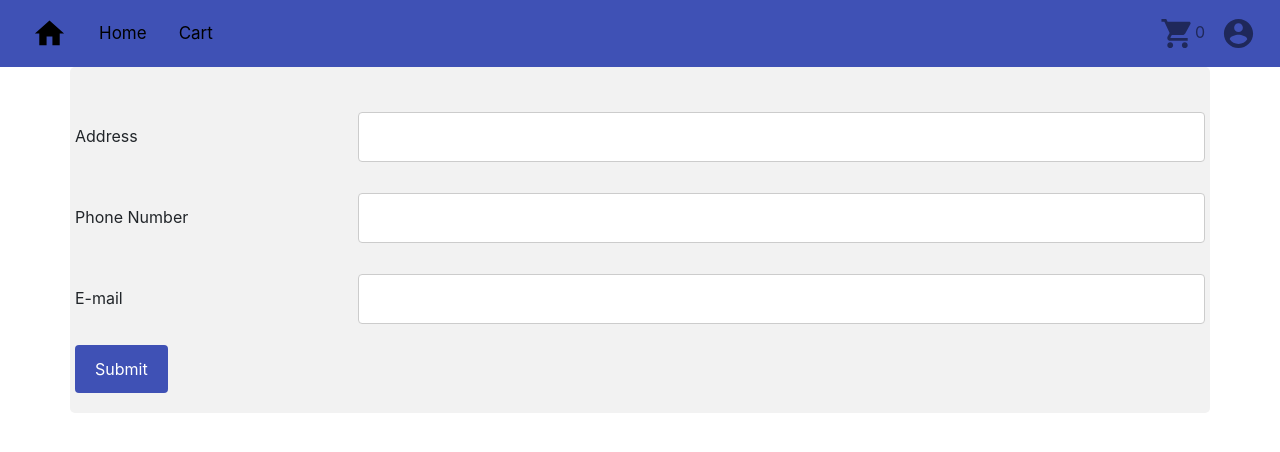
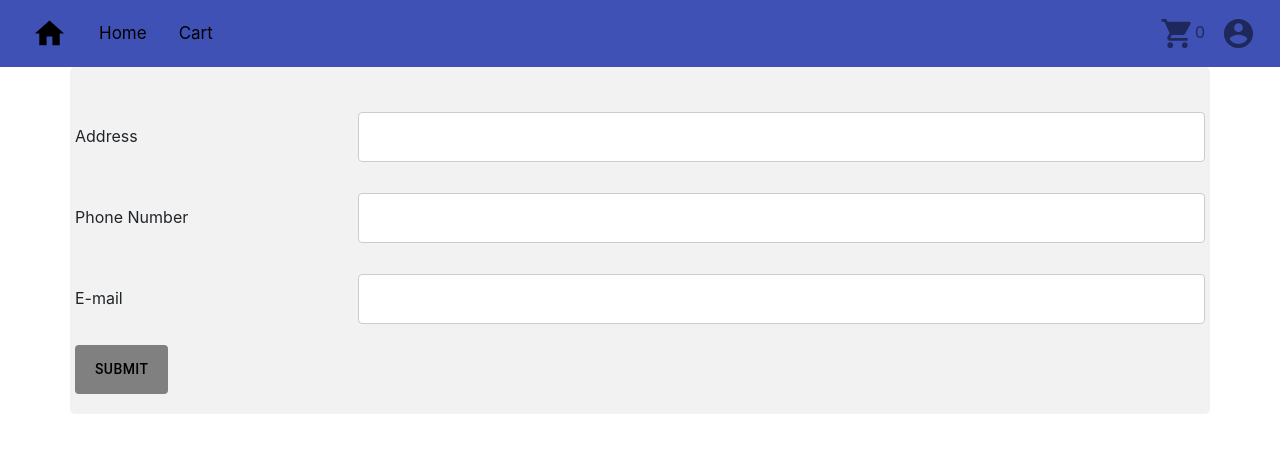
Before and after one commit to michealabidfekrysaad/react-shopping-cart, a React (Create React App) app: page /order in a window 1280 px wide. Shown: the top 452 px of the page. Built offline with nearby package versions, Linux system fonts and the light colour scheme.

Commit message:
in order replace button by Btn component, make btn disabled

```diff
--- a/src/component/Btn/Btn.js
+++ b/src/component/Btn/Btn.js
@@ -1,9 +1,26 @@
 import React from "react";
 import Button from "@material-ui/core/Button";
 
-const Btn = ({ size, variant, color, content, handleClick }) => {
+const Btn = ({
+  className,
+  isDisabled,
+  type,
+  size,
+  variant,
+  color,
+  content,
+  handleClick,
+}) => {
   return (
-    <Button size={size} variant={variant} color={color} onClick={handleClick}>
+    <Button
+      type={type}
+      className={className}
+      disabled={isDisabled}
+      size={size}
+      variant={variant}
+      color={color}
+      onClick={handleClick}
+    >
       {content}
     </Button>
   );
--- a/src/container/Order/Order.js
+++ b/src/container/Order/Order.js
@@ -4,13 +4,14 @@ import * as Yup from "yup";
 import Input from "../../component/Input/Input";
 import "./Order.scss";
 import { emptyCart } from "../../store/actions/Cart";
+import Btn from "../../component/Btn/Btn";
 
+const Order = ({ emptyCart }) => {
   const initialValues = {
     address: "",
     phoneNumber: "",
     email: "",
   };
-
   const validationSchema = Yup.object({
     address: Yup.string().required("Required"),
     phoneNumber: Yup.string()
@@ -20,9 +21,6 @@ const validationSchema = Yup.object({
       ),
     email: Yup.string().email("Must be valid E-mail").required("Required"),
   });
-
-const Order = (props) => {
-  const { emptyCart } = props;
   const onSubmit = (values, onSubmitProps) => {
     alert("action submitted");
     onSubmitProps.resetForm();
@@ -43,16 +41,16 @@ const Order = (props) => {
           </div>
           <div className="col-75">
             <Input
-                type= "text"
-                id= "address"
-                name= "address"
-                onBlur= {formik.handleBlur}
-                onChange= {formik.handleChange}
-                value= {formik.values.address}
+              type="text"
+              id="address"
+              name="address"
+              onBlur={formik.handleBlur}
+              onChange={formik.handleChange}
+              value={formik.values.address}
             />
-            {formik.errors.address && formik.touched.address ? (
+            {formik.errors.address && formik.touched.address && (
               <div className="err-message">{formik.errors.address}</div>
-            ) : null}
+            )}
           </div>
         </div>
         <div className="row">
@@ -61,16 +59,16 @@ const Order = (props) => {
           </div>
           <div className="col-75">
             <Input
-                type= "number"
-                id= "phoneNumber"
-                name= "phoneNumber"
-                onBlur= {formik.handleBlur}
-                onChange= {formik.handleChange}
-                value= {formik.values.phoneNumber}
+              type="number"
+              id="phoneNumber"
+              name="phoneNumber"
+              onBlur={formik.handleBlur}
+              onChange={formik.handleChange}
+              value={formik.values.phoneNumber}
             />
-            {formik.errors.phoneNumber && formik.touched.phoneNumber ? (
+            {formik.errors.phoneNumber && formik.touched.phoneNumber && (
               <div className="err-message">{formik.errors.phoneNumber}</div>
-            ) : null}
+            )}
           </div>
         </div>
         <div className="row">
@@ -79,22 +77,25 @@ const Order = (props) => {
           </div>
           <div className="col-75">
             <Input
-                type= "email"
-                id= "email"
-                name= "email"
-                onBlur= {formik.handleBlur}
-                onChange= {formik.handleChange}
-                value= {formik.values.email}
+              type="email"
+              id="email"
+              name="email"
+              onBlur={formik.handleBlur}
+              onChange={formik.handleChange}
+              value={formik.values.email}
             />
-            {formik.errors.email && formik.touched.email ? (
+            {formik.errors.email && formik.touched.email && (
               <div className="err-message">{formik.errors.email}</div>
-            ) : null}
+            )}
           </div>
         </div>
         <div className="row">
-          <button type="submit" disabled={!formik.dirty}>
-            Submit
-          </button>
+          <Btn
+            type="submit"
+            isDisabled={!formik.dirty}
+            className={!formik.dirty ? "disabledBtn" : null}
+            content="Submit"
+          />
         </div>
       </form>
     </div>
--- a/src/container/Order/Order.scss
+++ b/src/container/Order/Order.scss
@@ -33,7 +33,7 @@ $space-12PX: 12px;
         position: absolute;
         color: red;
         font-weight: 500;
-        font-family: monospace,sans-serif;
+        font-family: monospace, sans-serif;
       }
     }
     button {
@@ -46,6 +46,11 @@ $space-12PX: 12px;
       cursor: pointer;
       float: right;
     }
+    .disabledBtn {
+      background-color: grey;
+      pointer-events: none;
+      color: black;
+    }
   }
   .row:after {
     content: "";
--- a/src/container/Products/Products.js
+++ b/src/container/Products/Products.js
@@ -35,7 +35,7 @@ const Products = (props) => {
 
   const { ProductsRequest, addToCartA } = props;
   useEffect(() => {
-    ProductsRequest({});
+    ProductsRequest();
   }, [ProductsRequest]);
 
   const addToCart = (product) => {
--- a/src/network/Apis.js
+++ b/src/network/Apis.js
@@ -1,5 +1,5 @@
 import { axiosInstance } from "./Index";
 
-export const getProducts = async (payload) => {
+export const getProducts = async () => {
   return await axiosInstance.get(`/products`, { handlerEnabled: true });
 };
--- a/src/store/actions/Products.js
+++ b/src/store/actions/Products.js
@@ -1,8 +1,7 @@
 import * as types from "../types/Products";
 
-export const ProductsRequest = (payload) => ({
-    type: types.GET_PRODUCTS_REQUEST,
-    payload
+export const ProductsRequest = () => ({
+    type: types.GET_PRODUCTS_REQUEST
 })
 
 export const ProductsReceive = (payload) => ({
--- a/src/store/sagas/Products.js
+++ b/src/store/sagas/Products.js
@@ -6,9 +6,9 @@ import * as ACTIONS from "../actions/Products";
 // call 3ashan  a3mel call lel  api
 //  put 3ashan a7ot el response gowa el store
 
-export function* getProductsRequest({ payload }) {
+export function* getProductsRequest() {
   try {
-    const response = yield call(API.getProducts, payload);
+    const response = yield call(API.getProducts);
     yield put(ACTIONS.ProductsReceive(response.data));
   } catch (err) {
     console.log(err.config.headers["failed"]);
```
Also changed, not shown: 1 other file (tests, documents, lock files or other folders). Lines whose indentation alone changed are shown as unchanged.
